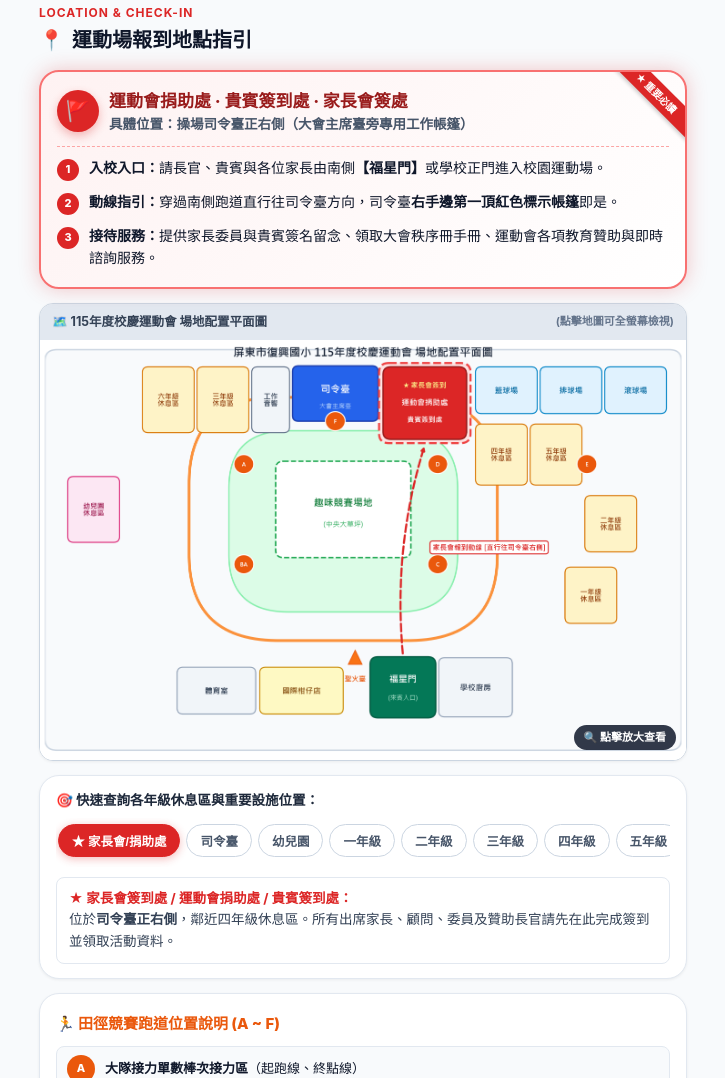
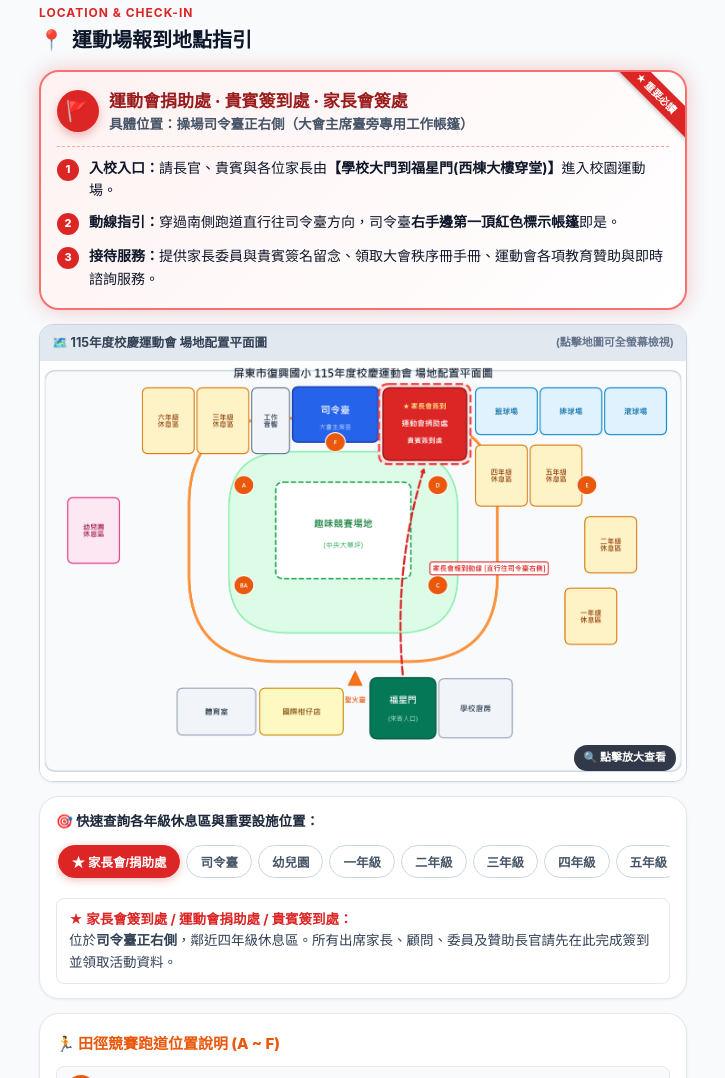
Before and after one commit to buddhaists/fsps-115-sportsday, a plain HTML site: page index.html in a window 1280 px wide. Shown: the part 813-1891 px from the top of the page, without its empty margins (277-1002 px from the left). Drawn offline with Linux system fonts and the light colour scheme.

Commit message:
fix(copy): update gate location text to 學校大門到福星門(西棟大樓穿堂)

```diff
--- a/app.js
+++ b/app.js
@@ -137,7 +137,7 @@
     g_5: '<strong style="color: #ea580c;">五年級休息區：</strong><br>位於運動場<strong>東北角外側</strong>，緊鄰四年級休息區與排球場方向。',
     g_6: '<strong style="color: #ea580c;">六年級休息區：</strong><br>位於運動場<strong>西北角最外側</strong>，三年級休息區左方，為最高年級大哥哥大姊姊的應援加油特區。',
     fun: '<strong style="color: #16a34a;">趣味競賽場地 (中央大草坪)：</strong><br>位於整個田徑跑道中央大草坪，是各年級學童進行趣味競賽、趣味闖關與歡樂同樂的主場地。',
-    gate: '<strong style="color: #059669;">福星門 (來賓主要入口)：</strong><br>位於操場南側（下方入口），家長由福星門進入後，直走穿越跑道旁即直達司令臺旁家長會簽到處。'
+    gate: '<strong style="color: #059669;">學校大門到福星門(西棟大樓穿堂)：</strong><br>請長官、貴賓與家長由學校大門進入，穿過西棟大樓穿堂至福星門進入操場運動場，穿過跑道直行即可抵達司令臺正右側【家長會簽到處 / 運動會捐助處】。'
   };
 
   function showAreaInfo(key, btn) {
--- a/index.html
+++ b/index.html
@@ -1338,7 +1338,7 @@
         <ul class="step-list">
           <li class="step-item">
             <span class="step-num">1</span>
-            <div><strong>入校入口：</strong>請長官、貴賓與各位家長由南側<strong>【福星門】</strong>或學校正門進入校園運動場。</div>
+            <div><strong>入校入口：</strong>請長官、貴賓與各位家長由<strong>【學校大門到福星門(西棟大樓穿堂)】</strong>進入校園運動場。</div>
           </li>
           <li class="step-item">
             <span class="step-num">2</span>
@@ -1381,7 +1381,7 @@
           <button class="pill-btn" data-area='g_5'>五年級</button>
           <button class="pill-btn" data-area='g_6'>六年級</button>
           <button class="pill-btn" data-area='fun'>趣味競賽場</button>
-          <button class="pill-btn" data-area='gate'>福星門(入口)</button>
+          <button class="pill-btn" data-area='gate'>學校大門到福星門(西棟大樓穿堂)</button>
         </div>
         <div id="area-info-display" class="loc-detail-box">
           <strong style="color: #dc2626;">★ 家長會簽到處 / 運動會捐助處 / 貴賓簽到處：</strong><br>
```
Also changed, not shown: venue_map.svg.
